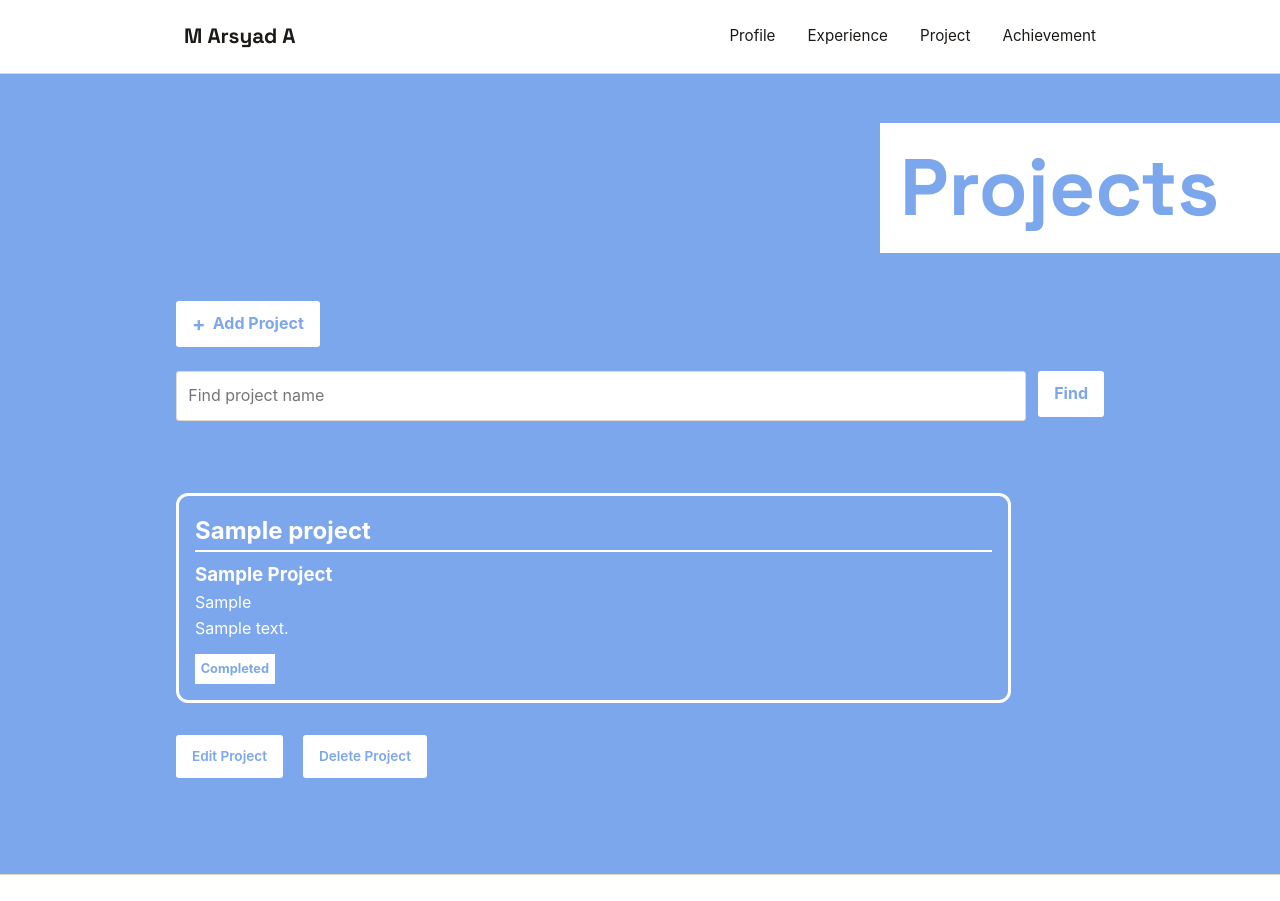
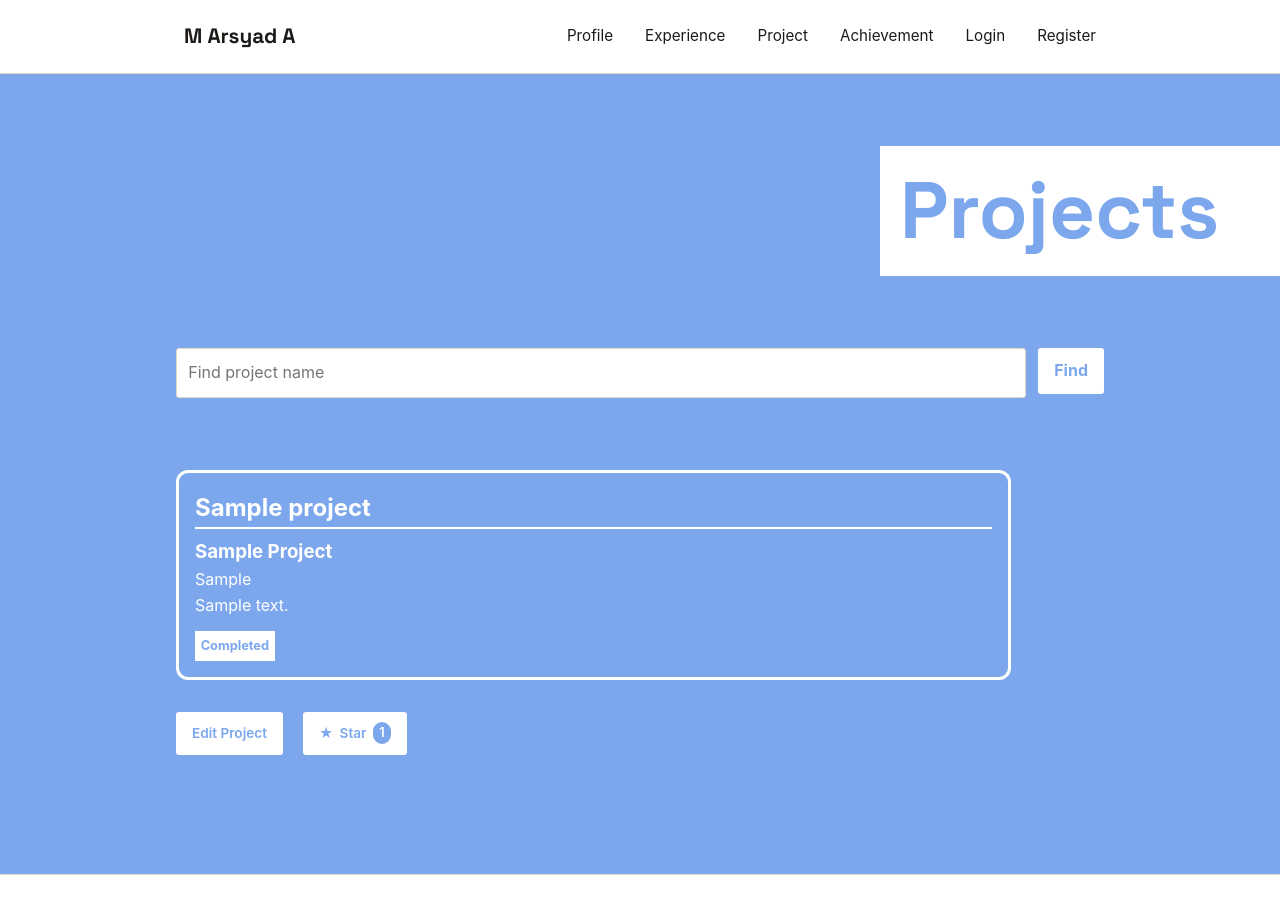
Before and after one commit to M-Arsyad52/myportofolio, a Django app: page /project/ in a window 1280 px wide. Shown: the top 901 px of the page. Run offline with Django 5.2, Linux system fonts and the light colour scheme; tables that the repository leaves empty hold one stand-in row (values such as "Sample post").

Commit message:
Add Authentication and Authorization Implement account register, login, and logout process for authentication concept. Also add starred projects feature, applying authorization concept.
Reported by: M. Arsyad Avmeilputra

```diff
--- a/main/models.py
+++ b/main/models.py
@@ -2,6 +2,7 @@ import uuid
 
 from django.db import models
 from django.utils import timezone
+from django.contrib.auth.models import User
 
 
 class Experience(models.Model):
@@ -43,6 +44,9 @@ class Project(models.Model):
     tech_stack = models.CharField(max_length=255, default="")
     started_at = models.DateTimeField(default=timezone.now)
     ended_at = models.DateTimeField(blank=True, null=True)
+    starred_by = models.ManyToManyField(
+        User, related_name="starred_projects", blank=True
+    )
 
     def __str__(self):
             return self.title
--- a/main/urls.py
+++ b/main/urls.py
@@ -18,6 +18,11 @@ from main.views import (show_main,
                         get_achievement_json,
                         delete_achievement,
                         edit_achievement,
+
+                        register,
+                        login_user,
+                        logout_user,
+                        toggle_star,
                         )
 
 app_name = "main"
@@ -42,4 +47,9 @@ urlpatterns = [
     path("api/achievement/", get_achievement_json, name="get_achievement_json"),
     path("project/<uuid:achievement_id>/", delete_achievement, name="delete_achievement"),
     path("edit-achievement/<uuid:achievement_id>/", edit_achievement, name="edit_achievement"),
+
+    path("register/", register, name="register"),
+    path("login/", login_user, name="login"),
+    path("logout/", logout_user, name="logout"),
+    path("project/<uuid:project_id>/star/", toggle_star, name="toggle_star"),
 ]
--- a/main/views.py
+++ b/main/views.py
@@ -1,7 +1,12 @@
 from django.contrib import messages
+from django.contrib.auth import login, logout
+from django.contrib.auth.forms import AuthenticationForm, UserCreationForm
+from django.contrib.auth.decorators import login_required
+from django.core.exceptions import PermissionDenied
 from django.core import serializers
 from django.http import HttpResponse
 from django.shortcuts import get_object_or_404, redirect, render
+import datetime
 
 from main.forms import ProjectForm, ExperienceForm, AchievementForm
 from main.models import Experience, Project, Achievement
@@ -10,6 +15,8 @@ from main.models import Experience, Project, Achievement
 # PROFILE
 #=========
 def show_main(request):
+    last_login = request.COOKIES.get('last_login', 'No active login session / Cookie not found')
+
     context = {
         "initial_name": "M Arsyad A",
         "middle_name": "Arsyad",
@@ -20,6 +27,7 @@ def show_main(request):
             "A Computer Science student at the Universitas of Indonesia. Currently undergoing "
             "the third semester."
         ),
+        "last_login": last_login
     }
     return render(request, "index.html", context)
 
@@ -120,7 +128,11 @@ def show_project(request):
     }
     return render(request, "project.html", context)
 
+@login_required(login_url="/login/")
 def create_project(request):
+    if not request.user.is_superuser:
+        raise PermissionDenied
+
     form = ProjectForm(request.POST or None)
 
     if request.method == "POST" and form.is_valid():
@@ -142,10 +154,14 @@ def get_project_json(request):
     if title_query:
         projects = projects.filter(title__icontains=title_query)
 
-    data = serializers.serialize("json", projects)
+    data = serializers.serialize("json", projects, use_natural_foreign_keys=True)
     return HttpResponse(data, content_type="application/json")
 
+@login_required(login_url="/login/")
 def delete_project(request, project_id):
+    if not request.user.is_superuser:
+        raise PermissionDenied
+
     project = get_object_or_404(Project, pk=project_id)
 
     if request.method == "POST":
@@ -240,3 +256,59 @@ def get_achievement_json(request):
     data = serializers.serialize("json", achievements)
 
     return HttpResponse(data, content_type="application/json")
+
+#==========
+# Register, Login
+#==========
+
+def register(request):
+    form = UserCreationForm(request.POST or None)
+
+    if request.method == "POST" and form.is_valid():
+        form.save()
+        messages.success(request, "Account created successfully. Please log in.")
+        return redirect("main:login")
+
+    context = {
+        "name": "Arsyad",
+        "page_title": "Register Account",
+        "form": form
+    }
+
+    return render(request, "register.html", context)
+
+def login_user(request):
+    form = AuthenticationForm(request, data=request.POST or None)
+
+    if request.method == "POST" and form.is_valid():
+        user = form.get_user()
+        login(request, user)
+        response = redirect("main:show_main")
+        response.set_cookie('last_login', datetime.datetime.now().strftime('%Y-%m-%d %H:%M:%S'))
+        return response
+
+    context = {
+            "name": "Arsyad",
+            "page_title": "Login Account",
+            "form": form
+        }
+
+    return render(request, "login.html", context)
+
+def logout_user(request):
+    logout(request)
+    response = redirect("main:show_main")
+    response.delete_cookie('last_login')
+    return response
+
+@login_required(login_url="/login/")
+def toggle_star(request,project_id):
+    project = get_object_or_404(Project, pk=project_id)
+
+    if request.method == "POST":
+        if request.user in project.starred_by.all():
+            project.starred_by.remove(request.user)
+        else:
+            project.starred_by.add(request.user)
+
+    return redirect("main:show_project")
--- a/static/css/style.css
+++ b/static/css/style.css
@@ -479,6 +479,9 @@ nav a:hover {
     transition: transform 0.2s ease;
 }
 
+.project-content:hover {
+    transform: scale(1.05);
+}
 
 .project-status {
     text-align: center;
@@ -721,6 +724,42 @@ nav a:hover {
     color: white;
 }
 
+/*
+======
+ STAR
+======
+*/
+
+.star-form {
+    display: inline;
+}
+
+.button-star {
+    display: inline-flex;
+    align-items: center;
+    gap: 0.4rem;
+    background: white;
+}
+
+.button-star.is-starred {
+    background: var(--sky);
+    border: 2px solid white;
+    color: white;
+}
+
+.star-count {
+    padding: 0.05rem 0.4rem;
+    border-radius: 999px;
+    background: var(--sky);
+    color: white;
+    font-size: 0.8rem;
+}
+
+.button-star.is-starred .star-count {
+    background: white;
+    color: var(--sky);
+}
+
 /*FOOTER*/
 .site-footer {
     text-align: center;
--- a/templates/base.html
+++ b/templates/base.html
@@ -20,6 +20,13 @@
                 <a href="{% url 'main:show_experience' %}">Experience</a>
                 <a href="{% url 'main:show_project' %}">Project</a>
                 <a href="{%url 'main:show_achievement' %}">Achievement</a>
+                {% if user.is_authenticated %}
+                    <span class="nav-user">{{ user.username}}</span>
+                    <a href="{% url 'main:logout' %}">Logout</a>
+                {% else %}
+                    <a href="{% url 'main:login' %}">Login</a>
+                    <a href="{% url 'main:register' %}">Register</a>
+                {% endif %}
             </nav>
         </div>
     </header>
--- /dev/null
+++ b/templates/components/project_star.html
@@ -0,0 +1,14 @@
+<form method="post" action="{% url 'main:toggle_star' project.id %}" class="star-form">
+    {% csrf_token %}
+    <button type="submit"
+            class="button button-color1 button-star{% if user in project.starred_by.all %} is-starred{% endif %}"
+            title="{% if project.starred_by.all %}Starred by {{ project.starred_by.all|join:', ' }}{% else %}Be the first to star{% endif %}">
+        <span aria-hidden="true">★</span>
+        {% if user in project.starred_by.all %}
+            Unstar
+        {% else %}
+            Star
+        {% endif %}
+        <span class="star-count">{{ project.starred_by.count }}</span>
+    </button>
+</form>
--- a/templates/index.html
+++ b/templates/index.html
@@ -42,6 +42,10 @@
                             <dt>Program</dt>
                             <dd>{{ study_program }}</dd>
                         </div>
+                        <div class="meta-row">
+                            <dt>Last Login Session</dt>
+                            <dd>{{ last_login }}</dd>
+                        </div>
                     </dl>
                     <div class="social-links">
                         <a href="https://github.com/M-Arsyad52" class="social-link">GitHub</a>
--- a/templates/project.html
+++ b/templates/project.html
@@ -12,11 +12,13 @@
                 <h1 class="project-title">Projects</h1>
             </div>
             <div class="add-button-group container">
+                {% if user.is_superuser %}
                     <a href="{% url 'main:create_project' %}"
                         class="button add-button button-color1">
                         <span aria-hidden="true">+</span>
                         Add Project
                     </a>
+                {% endif %}
             </div>
             <form method="get"
                     action="{% url 'main:show_project' %}"
@@ -45,7 +47,10 @@
                     </div>
                     <div class="actions-group">
                         <a href="{% url 'main:edit_project' project.id %}" class="button button-color1">Edit Project</a>
+                        {% include "components/project_star.html" with project=project %}
+                        {% if user.is_superuser %}
                             {% include "components/project_delete_modal.html" with project=project %}
+                        {% endif %}
                     </div>
 
                     {% empty %}
```
Also changed, not shown: portofolio/settings.py (+24 -23 lines), templates/login.html (added, +34 -0 lines), templates/register.html (added, +35 -0 lines), main/migrations/0018_project_starred_by.py (added). Lines whose indentation alone changed are shown as unchanged.
